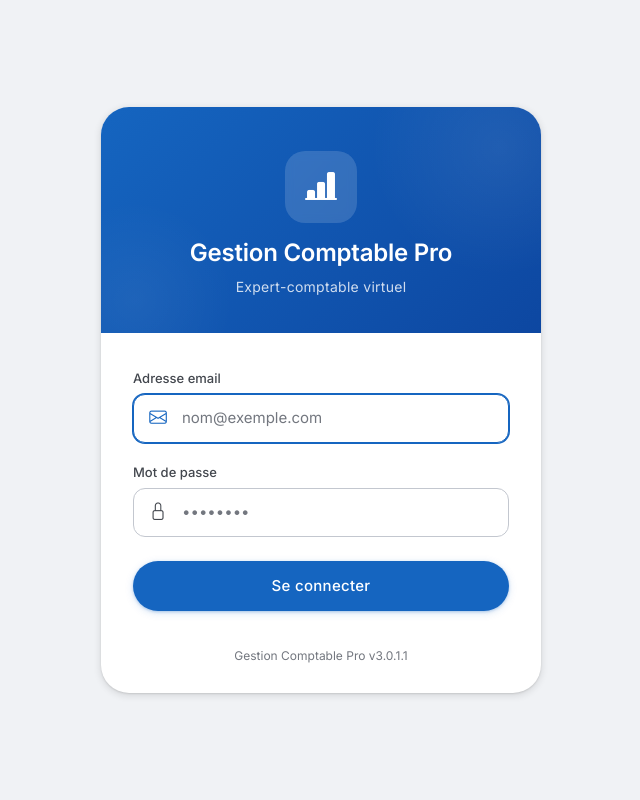
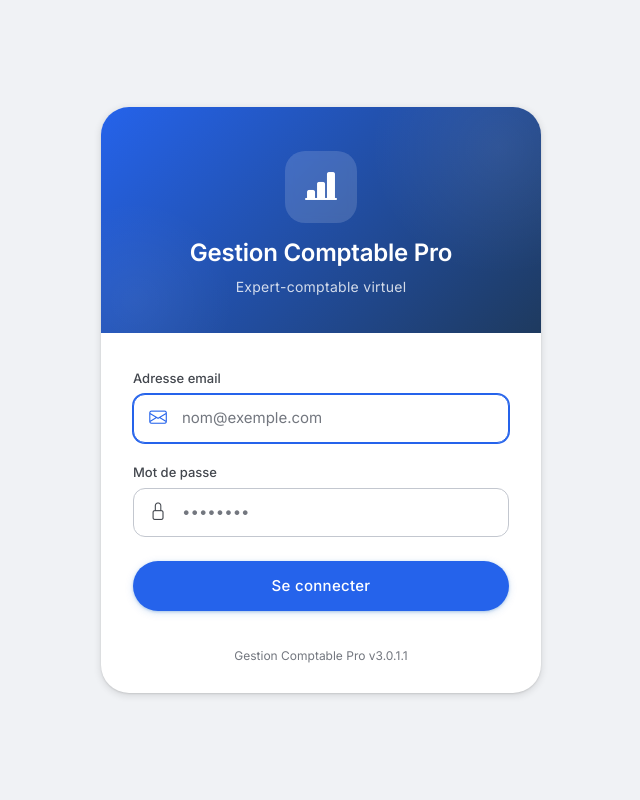
Before and after one commit to nphilmon/gestion-comptabilit-, a PHP site: page /login.php in a window 1280 px wide. Shown: the whole page, without its empty margins (319-959 px from the left). Run offline with PHP 8.4, Linux system fonts and the light colour scheme; data comes from the database, SQL or seed files in the repository; tables that the repository leaves empty hold one stand-in row (values such as "Sample post").

Commit message:
style: unify the primary brand color across all standalone pages
login.php, register.php, setup.php and saisie_bulletin_paie.php each
defined their own inline theme with a different shade of blue
(#1565C0, #1957A6, #003366) instead of the app's actual primary
(#2563EB from assets/style.css). paie.php also had 11 hardcoded
occurrences of the old #003366 navy in its embedded payslip preview.

Updated every one of these to the same #2563EB primary (and matching
dark/container tints) so the whole app — main UI, PDFs, and these
standalone pages — now shares one consistent brand color instead of
four different blues.

```diff
--- a/login.php
+++ b/login.php
@@ -59,11 +59,11 @@ if ($_SERVER['REQUEST_METHOD'] === 'POST') {
     <link href="https://cdn.jsdelivr.net/npm/bootstrap-icons@1.11.3/font/bootstrap-icons.min.css" rel="stylesheet">
     <style>
         :root {
-            --md-primary: #1565C0;
-            --md-primary-dark: #0D47A1;
+            --md-primary: #2563EB;
+            --md-primary-dark: #1E3A5F;
             --md-on-primary: #FFFFFF;
-            --md-primary-container: #D1E4FF;
-            --md-on-primary-container: #001D36;
+            --md-primary-container: #DBEAFE;
+            --md-on-primary-container: #1E3A5F;
             --md-surface: #F0F2F5;
             --md-on-surface: #191C20;
             --md-on-surface-variant: #43474E;
--- a/register.php
+++ b/register.php
@@ -75,10 +75,10 @@ if ($_SERVER['REQUEST_METHOD'] === 'POST') {
     <link href="https://cdn.jsdelivr.net/npm/bootstrap-icons@1.11.3/font/bootstrap-icons.min.css" rel="stylesheet">
     <style>
         :root {
-            --md-primary: #1565C0;
+            --md-primary: #2563EB;
             --md-on-primary: #FFFFFF;
-            --md-primary-container: #D1E4FF;
-            --md-on-primary-container: #001D36;
+            --md-primary-container: #DBEAFE;
+            --md-on-primary-container: #1E3A5F;
             --md-surface: #FAFAFA;
             --md-on-surface: #191C20;
             --md-on-surface-variant: #43474E;
--- a/saisie_bulletin_paie.php
+++ b/saisie_bulletin_paie.php
@@ -193,8 +193,8 @@ include __DIR__ . '/header.php';
    Interface saisie bulletin de paie — plein écran
    ===================================================================== */
 :root {
-    --paie-bleu:        #003366;
-    --paie-bleu-clair:  #dce4f0;
+    --paie-bleu:        #2563EB;
+    --paie-bleu-clair:  #dbeafe;
     --paie-bg:          #f0f2f5;
     --paie-card:        #fff;
     --paie-border:      #d0d7e3;
@@ -471,7 +471,7 @@ include __DIR__ . '/header.php';
 .fiche-paie .fp-table tbody tr:nth-child(even)   { background: #f9fafb; }
 
 .fiche-paie .fp-section-lbl {
-    background: #dce4f0; color: var(--paie-bleu);
+    background: var(--paie-bleu-clair); color: var(--paie-bleu);
     font-weight: 800; font-size: 0.67rem;
     text-transform: uppercase; letter-spacing: .5px;
     padding: 4px 10px;
--- a/setup.php
+++ b/setup.php
@@ -141,8 +141,8 @@ if ($_SERVER['REQUEST_METHOD'] === 'POST') {
     <link href="https://cdn.jsdelivr.net/npm/bootstrap-icons@1.11.3/font/bootstrap-icons.min.css" rel="stylesheet">
     <style>
         :root {
-            --setup-primary: #1957A6;
-            --setup-primary-dark: #123E75;
+            --setup-primary: #2563EB;
+            --setup-primary-dark: #1E3A5F;
             --setup-accent: #0F766E;
             --setup-accent-soft: #DDF7F2;
             --setup-surface: #F5F7FB;
```
Also changed, not shown: paie.php (+11 -11 lines).
